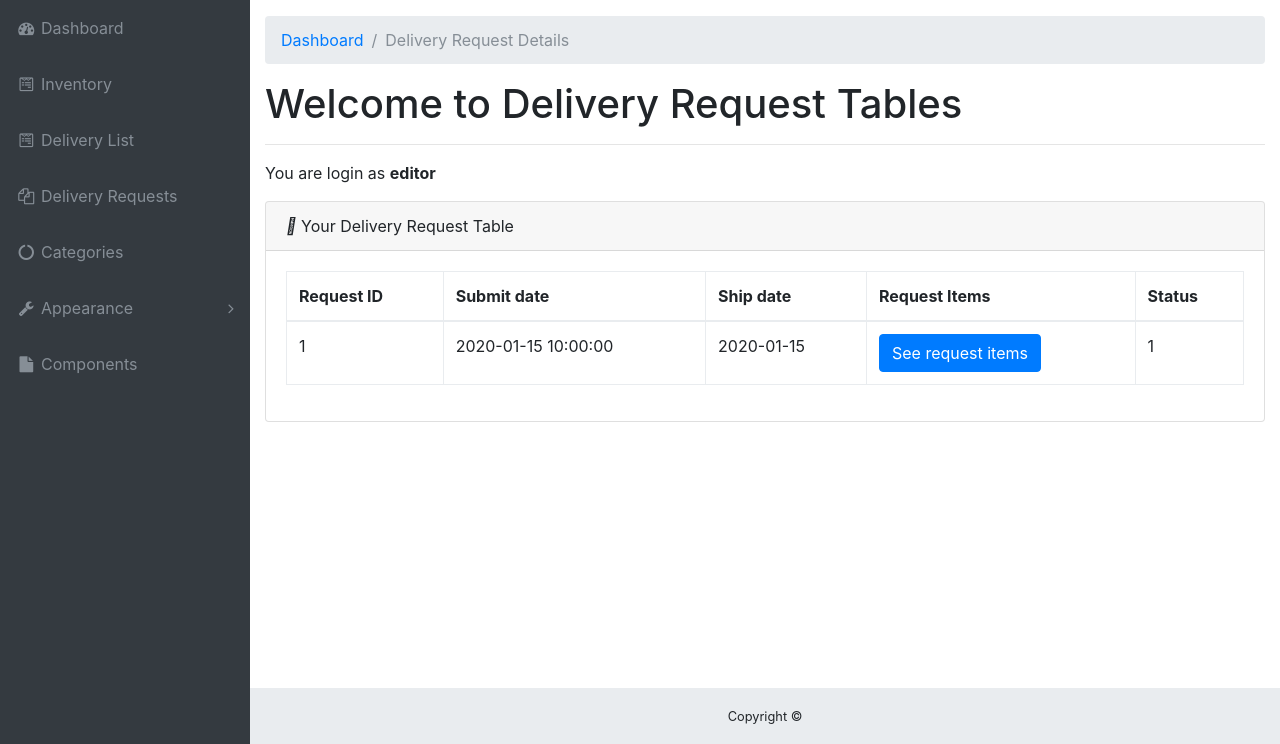
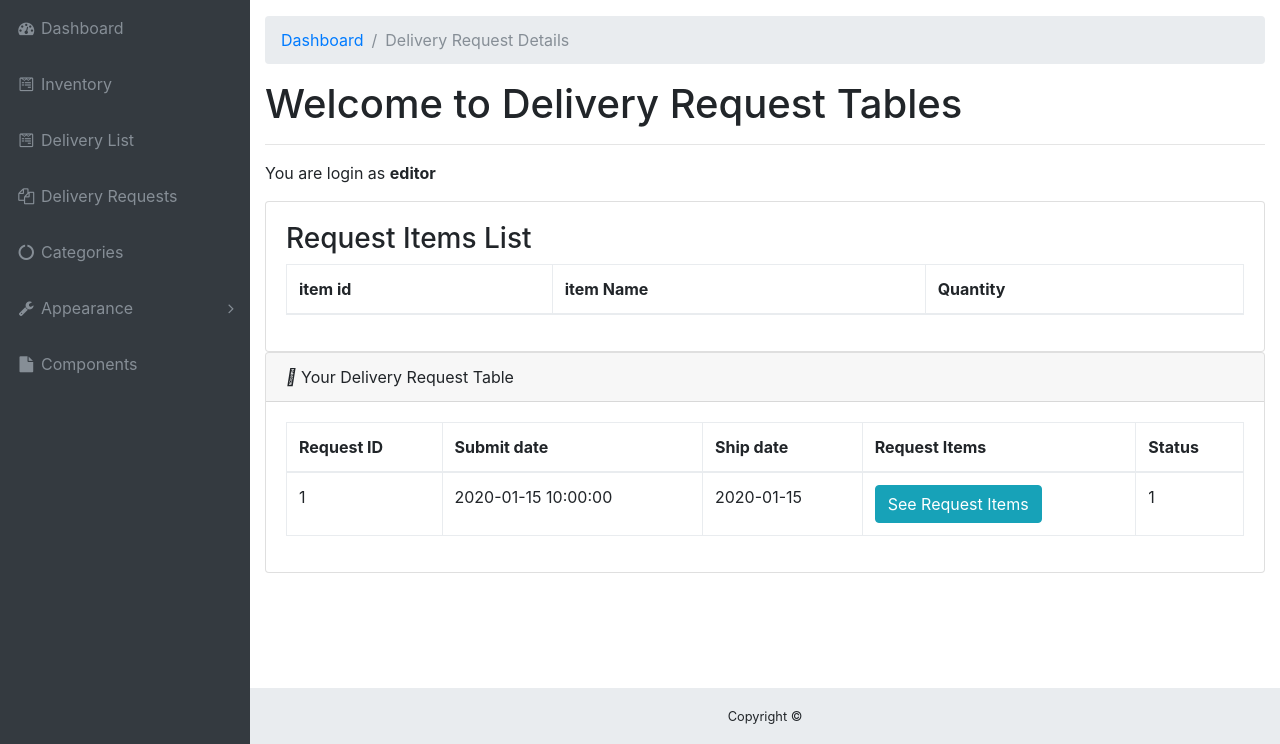
Before and after one commit to hzy916/InventoryTest, a PHP site: page /delivery_table.php in a window 1280 px wide. Shown: the part 56-800 px from the top of the page. Run offline with PHP 8.4, Linux system fonts and the light colour scheme; the visitor is signed in with stand-in values (Sample User, id 1); data comes from the database, SQL or seed files in the repository; tables that the repository leaves empty or names only in its code hold one stand-in row (values such as "Sample post"); lists and menus that the app fills with data are empty.

Commit message:
Show all request in on table and show request items based on button click

```diff
--- a/delivery_table.php
+++ b/delivery_table.php
@@ -34,6 +34,64 @@
       <hr>
       <p>You are login as <strong><?php echo getUserAccessRoleByID($_SESSION['user_role_id']); ?></strong></p>
 
+			<div>
+			<div class="card card-body">
+			<h3>Request Items List</h3>
+			<table class='table table-bordered' id='requestProductTable' width='100%' cellspacing='0'>
+				<thead>
+					<tr>
+
+						<th>item id</th>
+						<th>item Name</th>
+						<th>Quantity</th>
+					</tr>
+				</thead>
+				<tbody>
+				<?php
+				if(isset($_POST['req2display'])){
+					$request_id = $_POST['req2display'];
+
+				$sql = "SELECT pawtrails_id FROM Pawtrails_Request_junction WHERE request_id = '$request_id'" ;
+
+				$result = $conn->query($sql);
+
+				if($result->num_rows > 0) {
+					while($row = $result->fetch_assoc()) {
+
+						$id_array[] = $row['pawtrails_id'];
+						// var_dump($id_array);
+
+						$ids = join("','",$id_array);
+						$sql_two = "SELECT * FROM pawtrails WHERE id IN ('$ids')";
+						$result_two = $conn->query($sql_two);
+
+						if($result_two->num_rows > 0) {
+							while($row_two = $result_two->fetch_assoc()) {
+							echo
+							"
+
+							<tr>
+								<td>".$row_two['id']."</td>
+								<td>".$row_two['itemname']."</td>
+								<td>".$row_two['amount']."</td>
+
+							</tr>";
+							}
+						}else {
+							echo "Error " . $sql_two . ' ' . $conn->connect_error;
+						}
+
+					}
+				} else {
+						echo "<tr><td colspan='5'><center>No Data Avaliable</center></td></tr>";
+				}
+			}
+				?>
+					</tbody>
+				</table>
+			</div>
+		</div>
+
    	<!-- DataTables Example -->
 	<div class="card mb-3">
 		<div class="card-header">
@@ -61,71 +119,29 @@
 
 							if($result->num_rows > 0) {
 								while($row = $result->fetch_assoc()) {
-									// $sql_two = "SELECT * FROM tbl_users WHERE id = " .$row['RequestEmployeeID'];
-									// $result_two = $conn->query($sql_two);
-									// if($result_two->num_rows > 0) {
-									// 	while($row_two = $result_two->fetch_assoc()) {
 											echo
 												"<tr>
 													<td>".$row['RequestID']."</td>
 													<td>".$row['RequestDate']."</td>
 													<td>".$row['ShipDate']."</td>
-													<td><a class='btn btn-primary' data-toggle='collapse' href='#multiCollapseExample1' role='button' aria-expanded='false' aria-controls='multiCollapseExample1'>See request items</a></td>
+													<td>
+														<button type='button' class='btn btn-info' onclick='JavaScript:GetRequestID(".$row['RequestID'].");'>See Request Items</button>
+													</td>
 													<td>
 													".$row['RequestStatusID']."
 													</td>
 												</tr>";
-									// 	}
-									// }
+
 								}
 							} else {
 									echo "<tr><td colspan='5'><center>No Data Avaliable</center></td></tr>";
 							}
 							?>
-                        <div class="collapse multi-collapse" id="multiCollapseExample1">
-                            <div class="card card-body">
-								<?php
-								$sql = "SELECT Pawtrails_Request_junction.pawtrails_id FROM Pawtrails_Request_junction INNER JOIN Request
-								ON Pawtrails_Request_junction.request_id = Request.RequestID;";
-								$result = $conn->query($sql);
 
-
-								if($result->num_rows > 0) {
-									while($row = $result->fetch_assoc()) {
-										$id_array = array();
-										$id_array[] = $row['pawtrails_id'];
-
-										// $sql_two = "SELECT * FROM pawtrails WHERE id = '$row['pawtrails_id']'";
-										// $result_two = $conn->query($sql_two);
-										// if($result_two->num_rows > 0) {
-										// 	while($row_two = $result_two->fetch_assoc()) {
-
-										$sql_two = "SELECT * FROM pawtrails WHERE id IN (' . implode(',', $id_array) . ')";
-										$result_two = $conn->query($sql_two);
-
-										if($result_two->num_rows > 0) {
-											while($row_two = $result_two->fetch_assoc()) {
-											echo
-											"
-											<table>
-											<tr>
-												<td>".$row_two['id']."</td>
-												<td>".$row_two['itemname']."</td>
-												<td>".$row_two['amount']."</td>
-
-											</tr>
-											</table>";
-											}
-										}
-										// 	}
-										// }
-									}
-								} else {
-										echo "<tr><td colspan='5'><center>No Data Avaliable</center></td></tr>";
-								}
-								?>
-                            </div>
-                        </div>
+							<form id="displayRequest" method="POST">
+								<input type="hidden"  name="makeaction" value="displayRequest">
+								<input id="req2display" type="hidden"  name="req2display" value="">
+							</form>
 					</tbody>
 				</table>
 
@@ -137,6 +153,14 @@
     </div>
     <!-- /.container-fluid-->
 	<script src="https://ajax.googleapis.com/ajax/libs/jquery/3.3.1/jquery.min.js"></script>
+	<script>
+		function GetRequestID(idR){
+			$("#req2display").val(idR);
+			$("#displayRequest").submit();
+		}
+	</script>
+
+
 <?php
 
 if($_SESSION['user_role_id'] == 2 || $_SESSION['user_role_id'] == 3  ) {
```
Also changed, not shown: submit_address.php (+9 -0 lines).
